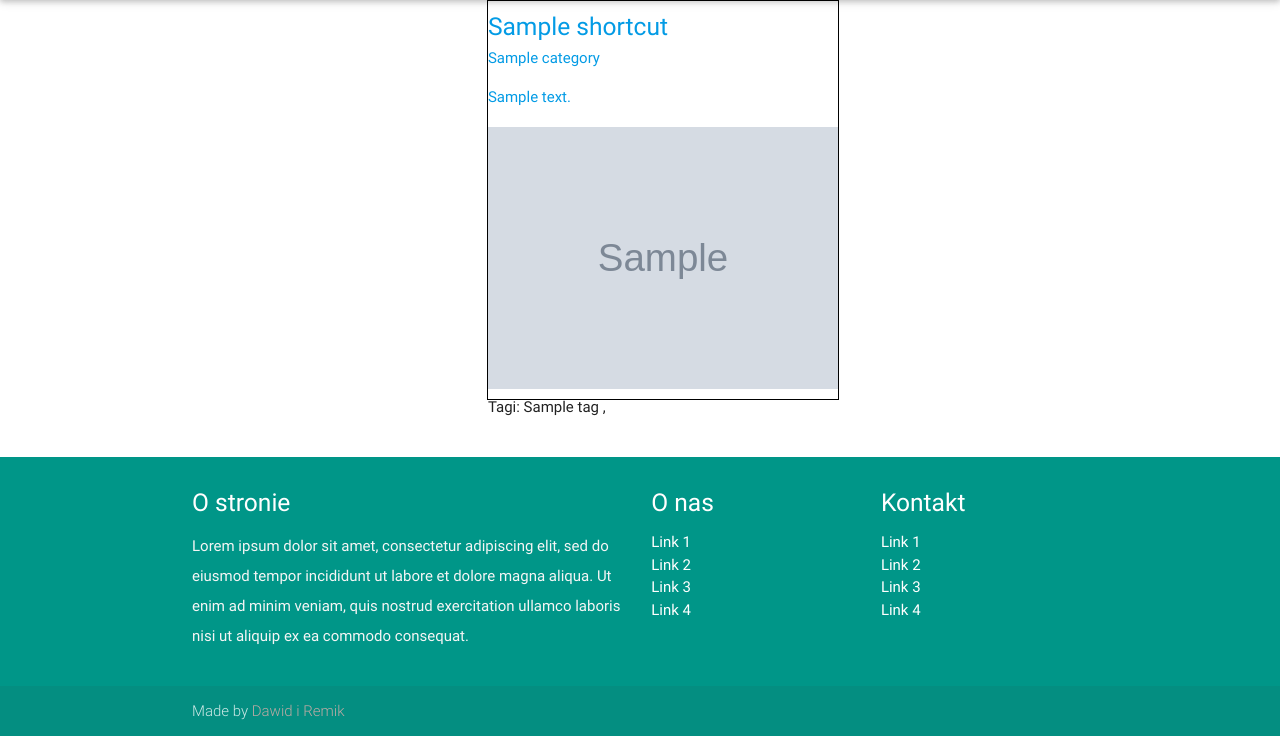
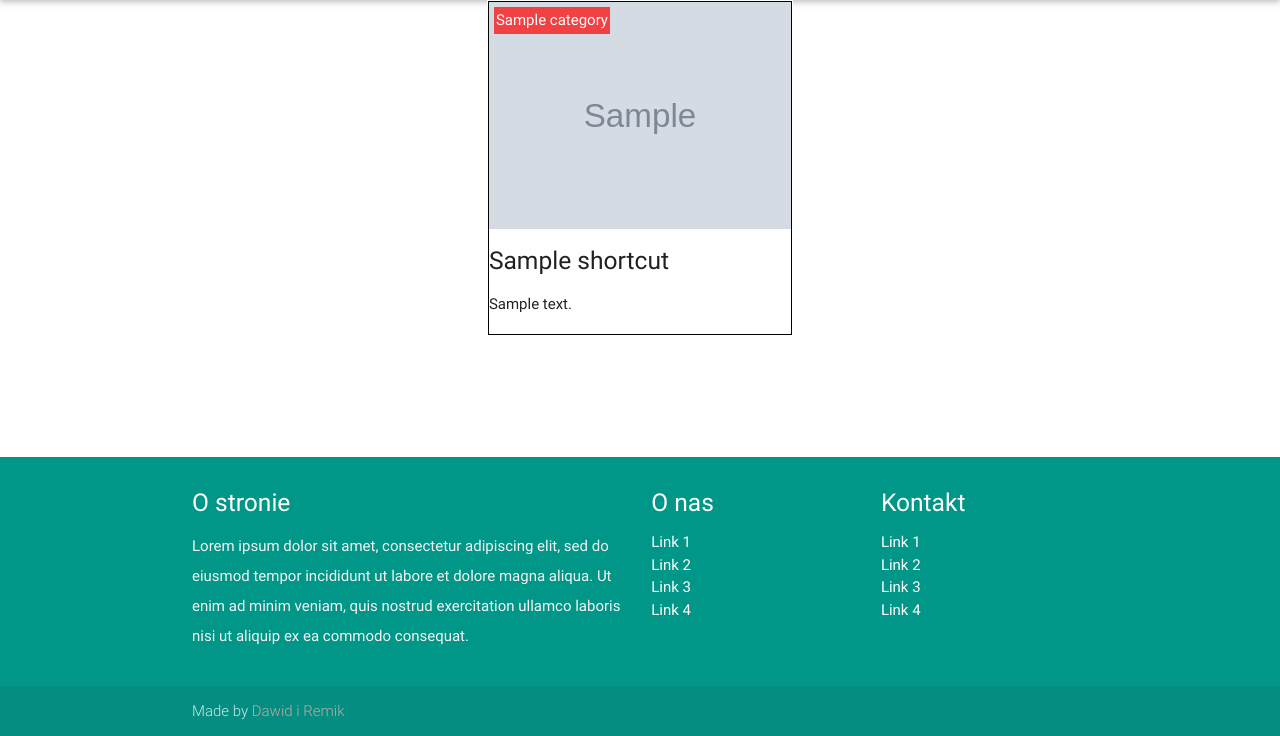
Before and after one commit to Akus93/trenuj_to, a Django app: template trenuj/templates/trenuj/search.html in a window 1280 px wide. Shown: the part 64-800 px from the top of the page. Run offline with Django 3.2, Linux system fonts and the light colour scheme; the template is opened without the code that fills it: values that come from a table or form of the project are taken from there, others are empty; tables that the repository leaves empty hold one stand-in row (values such as "Sample post"); grey boxes marked "Sample" are stand-in pictures; some libraries are stand-ins or nearby versions.

Commit message:
Kafelki dodawane po 3 do row

```diff
--- a/trenuj/templates/trenuj/index.html
+++ b/trenuj/templates/trenuj/index.html
@@ -48,10 +48,14 @@
                     <img src="{{ shortcut.image.url }}" width="100%">
                     <h5>{{ shortcut.title }}</h5>
                     <p>{{ shortcut.description }}</p>
-
                 </a>
             </div>
         </div>
+        <!--ROW NA KAŻDE 3 ELEMENTY (POZOSTAJE PROBLEM WYSOKOŚCI)-->
+        {% if forloop.counter|divisibleby:3 %}
+            </div>
+            <div class = "shortcuts row">
+        {% endif %}
     {% endfor %}
     </div>
     <script>
--- a/trenuj/templates/trenuj/search.html
+++ b/trenuj/templates/trenuj/search.html
@@ -9,19 +9,23 @@
 
     {% else %}
 
+          <div class = "shortcuts row">
         {% for result in results%}
-                <div class="shortcut" style="display: inline-block; border: solid 1px black; height: 400px;">
-                    <a href="{{ result.link }}">
-                        <h5>{{ result.title }}</h5>
-                        <h6>{{ result.category.name }}</h6>
-                        <p>{{ result.description }}</p>
-                        <img src="{{ result.image.url }}" width="350px">
-                    </a>
-                <br>Tagi:
-                {% for tag in result.tag_set.all %}
-                    {{ tag.name }} ,
-                {% endfor %}
+                <div class = "shortcut-wrap col s12 m6 l4" style = "border: solid 0.1px white; padding: 0;">
+                    <div class="shortcut" style="display: inline-block; border: solid 1px black; width: 100%;">
+                        <a href="{{ result.link }}">
+                            <div style="background-color: rgba(255, 0, 0, 0.7); display: inline; padding: 2px; margin: 5px; position: absolute;"><a href="{% url 'category' result.category.name %}" style= "color: white;">{{ result.category.name }}</a></div>
+                            <img src="{{ result.image.url }}" width="100%">
+                            <h5>{{ result.title }}</h5>
+                            <p>{{ result.description }}</p>
+
+                        </a>
+                    </div>
                 </div>
+                {% if forloop.counter|divisibleby:3 %}
+                    </div>
+                    <div class = "shortcuts row">
+                {% endif %}
         {% endfor %}
 
     {% endif %}
```
Also changed, not shown: trenuj/templates/trenuj/category.html (+15 -12 lines).
